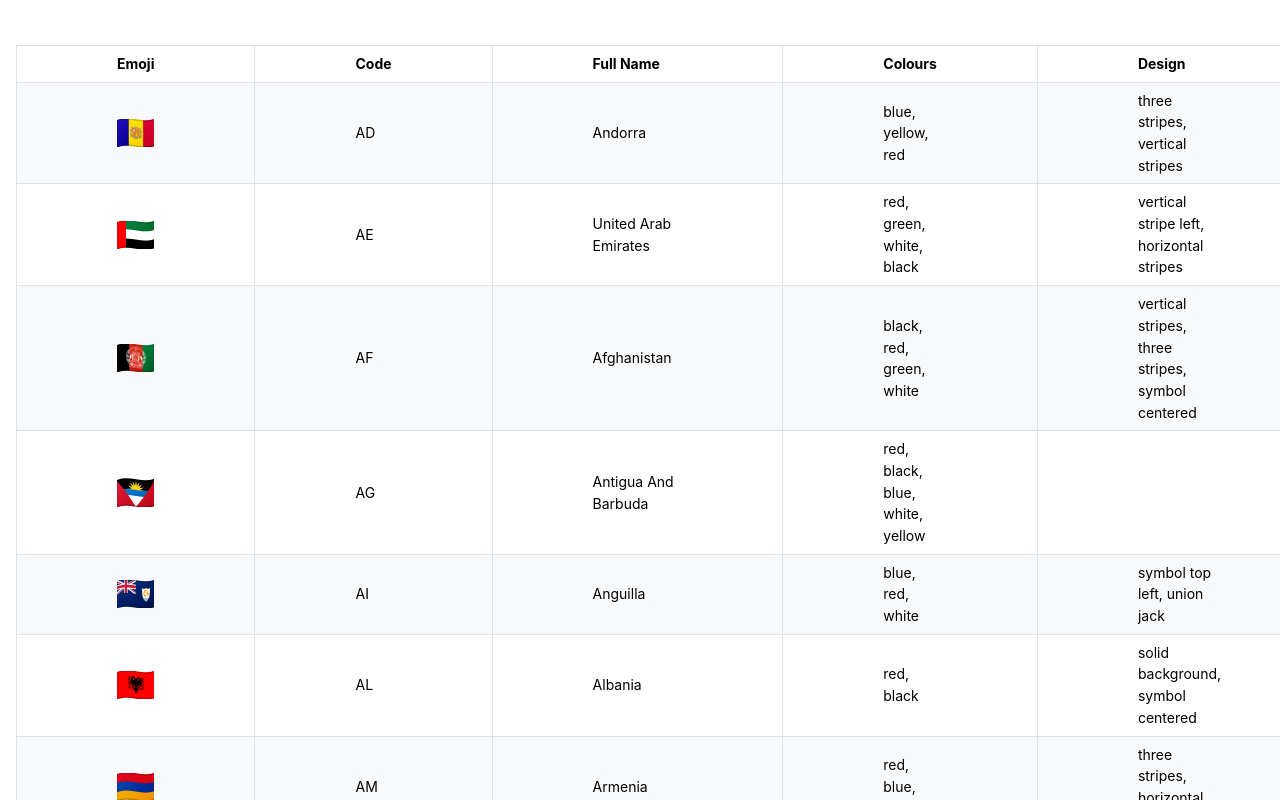
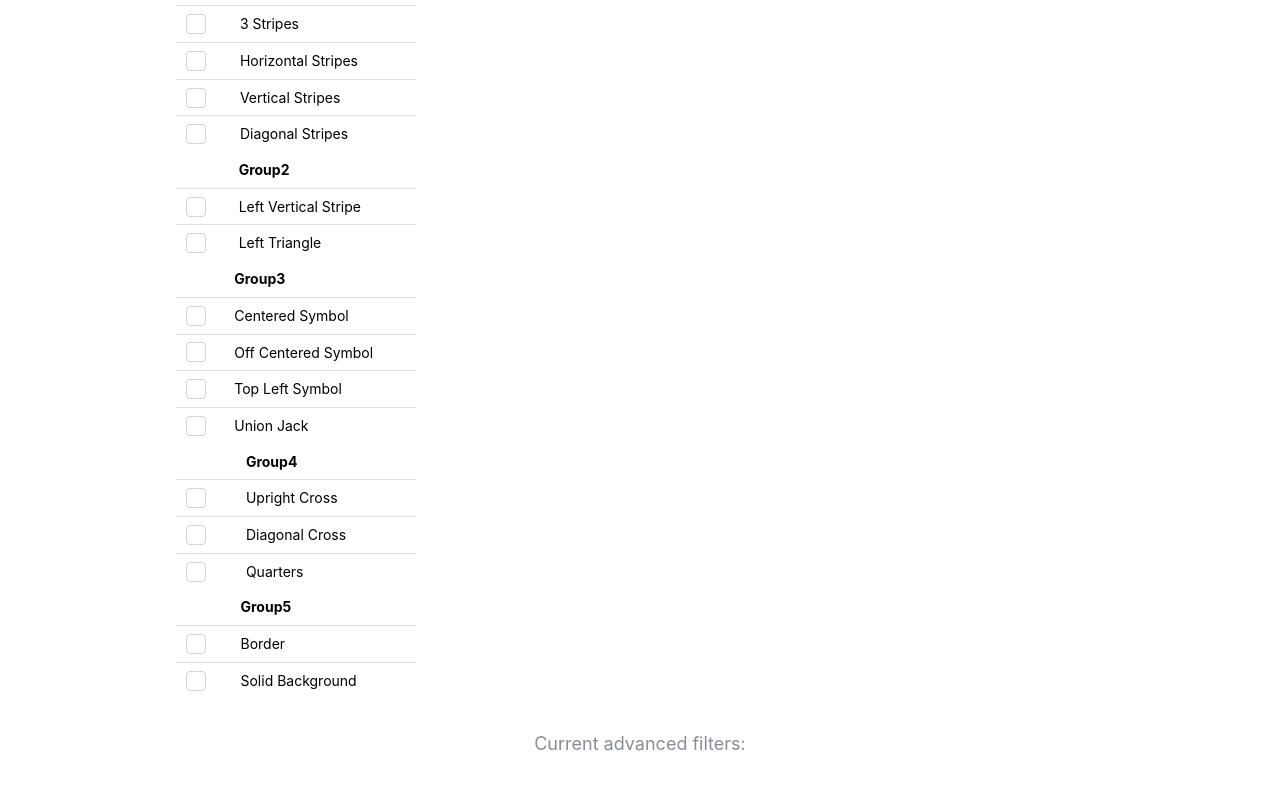
Before and after one commit to wahlp/flag-identifier, a Next.js app: page / in a window 1280 px wide. Shown: the part 460-1260 px from the top of the page. Built offline with nearby package versions, Linux system fonts and the light colour scheme.

Commit message:
add advanced filters functionality

```diff
--- a/components/Filters/AdvancedFilters.tsx
+++ b/components/Filters/AdvancedFilters.tsx
@@ -2,32 +2,41 @@
 import { Table, Checkbox } from '@mantine/core';
 
 interface Item {
-  position: number;
+  id: string;
   name: string;
 }
 
 interface Props {
   data: Item[];
+  groupHeading: string;
+  setAdvancedFilters(selection: string[]): void;
+  advancedFilters: string[];
 }
 
-export function AdvancedFilters({ data }: Props) {
-  const [selectedRows, setSelectedRows] = useState<number[]>([]);
+export function AdvancedFilters({
+  data,
+  groupHeading: tableHeading,
+  setAdvancedFilters,
+  advancedFilters,
+}: Props) {
 
   const rows = data.map((item) => (
     <Table.Tr
       key={item.name}
-      bg={selectedRows.includes(item.position) ? 'var(--mantine-color-blue-light)' : undefined}
+      bg={advancedFilters.includes(item.id) ? 'var(--mantine-color-blue-light)' : undefined}
     >
       <Table.Td>
         <Checkbox
           aria-label="Select row"
-          checked={selectedRows.includes(item.position)}
-          onChange={(event) =>
-            setSelectedRows(
-              event.currentTarget.checked
-                ? [...selectedRows, item.position]
-                : selectedRows.filter((position) => position !== item.position)
-            )
+          checked={advancedFilters.includes(item.id)}
+          onChange={(event) => {
+              console.log(item.id)
+              setAdvancedFilters(
+                event.currentTarget.checked
+                  ? [...advancedFilters, item.id]
+                  : advancedFilters.filter((position) => position !== item.id)
+              )
+            }
           }
         />
       </Table.Td>
@@ -40,7 +49,7 @@
       <Table.Thead>
         <Table.Tr>
           <Table.Th />
-          <Table.Th>Element name</Table.Th>
+          <Table.Th>{tableHeading}</Table.Th>
         </Table.Tr>
       </Table.Thead>
       <Table.Tbody>{rows}</Table.Tbody>
--- a/components/Filters/Filters.tsx
+++ b/components/Filters/Filters.tsx
@@ -4,28 +4,72 @@
 
 
 interface Props {
-  setChecked(selection: boolean): void;
-  checked: boolean;
+  setStrictMode(selection: boolean): void;
+  strictMode: boolean;
+  setAdvancedFilters(selection: string[]): void;
+  advancedFilters: string[];
 }
 
-export function Filters({setChecked, checked}: Props) {
+export function Filters({
+  setStrictMode,
+  strictMode,
+  setAdvancedFilters,
+  advancedFilters,
+}: Props) {
     return (
       <>
         <Checkbox
           label="Match selected colours exactly"
-          checked={checked}
-          onChange={(event) => setChecked(event.currentTarget.checked)}
+          checked={strictMode}
+          onChange={(event) => setStrictMode(event.currentTarget.checked)}
           mb={20}
         />
-        {/* <AdvancedFilters data={[
-          { position: 6, name: 'Carbon' },
-          { position: 7, name: 'Nitrogen' },
-          { position: 39, name: 'Yttrium' },
+        <AdvancedFilters
+        groupHeading='Group1'
+        setAdvancedFilters={setAdvancedFilters}
+        advancedFilters={advancedFilters}
+        data={[
+          { id: 'two stripes', name: '2 Stripes' },
+          { id: 'three stripes', name: '3 Stripes' },
+          { id: 'horizontal stripes', name: 'Horizontal Stripes' },
+          { id: 'vertical stripes', name: 'Vertical Stripes' },
+          { id: 'diagonal stripes', name: 'Diagonal Stripes' },
         ]}/>
-        <AdvancedFilters data={[
-          { position: 56, name: 'Barium' },
-          { position: 58, name: 'Cerium' },
-        ]}/> */}
+        <AdvancedFilters
+        groupHeading='Group2'
+        setAdvancedFilters={setAdvancedFilters}
+        advancedFilters={advancedFilters}
+        data={[
+          { id: 'vertical stripe left', name: 'Left Vertical Stripe' },
+          { id: 'triangle left', name: 'Left Triangle' },
+        ]}/>
+        <AdvancedFilters
+        groupHeading='Group3'
+        setAdvancedFilters={setAdvancedFilters}
+        advancedFilters={advancedFilters}
+        data={[
+          { id: 'symbol centered', name: 'Centered Symbol' },
+          { id: 'symbol off centered', name: 'Off Centered Symbol' },
+          { id: 'symbol top left', name: 'Top Left Symbol' },
+          { id: 'union jack', name: 'Union Jack' },
+        ]}/>
+        <AdvancedFilters
+        groupHeading='Group4'
+        setAdvancedFilters={setAdvancedFilters}
+        advancedFilters={advancedFilters}
+        data={[
+          { id: 'cross', name: 'Upright Cross' },
+          { id: 'diagonal cross', name: 'Diagonal Cross' },
+          { id: 'quarters', name: 'Quarters' },
+        ]}/>
+        <AdvancedFilters
+        groupHeading='Group5'
+        setAdvancedFilters={setAdvancedFilters}
+        advancedFilters={advancedFilters}
+        data={[
+          { id: 'border', name: 'Border' },
+          { id: 'solid background', name: 'Solid Background' },
+        ]}/>
       </>
     )
 }
--- a/components/FlagDisplay/Display.tsx
+++ b/components/FlagDisplay/Display.tsx
@@ -10,10 +10,11 @@
 
 interface Props {
   selectedColors: string[];
+  advancedFilters: string[];
   strictMode: boolean;
 }
 
-export function Display({ selectedColors, strictMode }: Props) {
+export function Display({ selectedColors, advancedFilters, strictMode }: Props) {
   const [data, setData] = useState<DataItem[]>([]);
 
   useEffect(() => {
@@ -30,12 +31,16 @@
       item.colours.includes(color)
     );
 
+    const hasAllAdvancedFilters = advancedFilters.every((filter) =>
+      item.design.includes(filter)
+    );
+
     if (strictMode) {
       const hasExactNumberOfColors = item.colours.length === selectedColors.length;
-      return hasAllSelectedColors && hasExactNumberOfColors;
+      return hasAllSelectedColors && hasExactNumberOfColors && hasAllAdvancedFilters;
     }
 
-    return hasAllSelectedColors;
+    return hasAllSelectedColors && hasAllAdvancedFilters;
   });
 
   const rows = filteredData.map((item) => (
--- a/pages/index.tsx
+++ b/pages/index.tsx
@@ -8,7 +8,8 @@
 
 export default function HomePage() {
   const [selectedColors, setSelectedColors] = useState<string[]>([]);
-  const [checked, setChecked] = useState(false);
+  const [strictMode, setStrictMode] = useState(false);
+  const [advancedFilters, setAdvancedFilters] = useState<string[]>([]);
 
   return (
     <>
@@ -23,15 +24,21 @@
         <ButtonGroup setSelectedColors={setSelectedColors} selectedColors={selectedColors} />
       </Center>
       <Container>
-        <Filters setChecked={setChecked} checked={checked} />
+        <Filters setStrictMode={setStrictMode} strictMode={strictMode}
+        setAdvancedFilters={setAdvancedFilters} advancedFilters={advancedFilters} />
       </Container>
+      <Text c="dimmed" ta="center" size="lg" maw={580} mih={60}  mx="auto" mt="xl">
+        Current advanced filters:
+        <br />
+        {advancedFilters.join(', ')}
+      </Text>
       <Text c="dimmed" ta="center" size="lg" maw={580} mih={60}  mx="auto" mt="xl">
         Current colour filters:
         <br />
         {selectedColors.join(', ')}
       </Text>
       <Container mt={40} size='xl'>
-        <Display selectedColors={selectedColors} strictMode={checked} />
+        <Display selectedColors={selectedColors} strictMode={strictMode} advancedFilters={advancedFilters} />
       </Container>
     </>
   );
```
